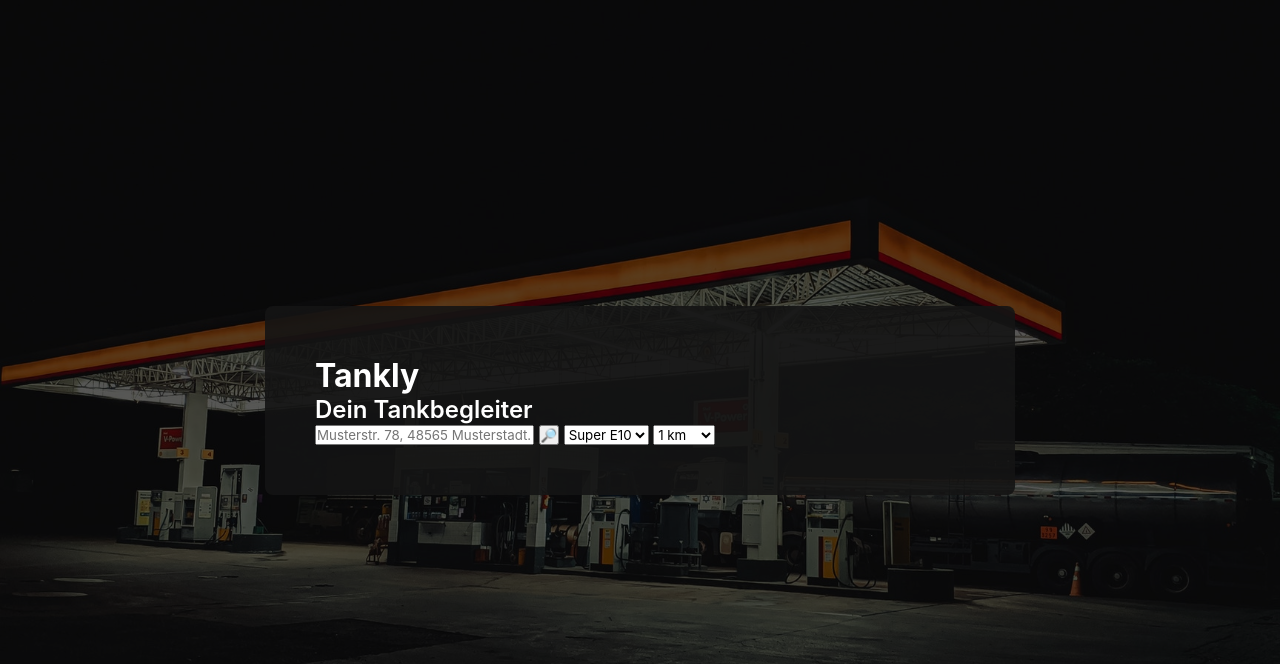
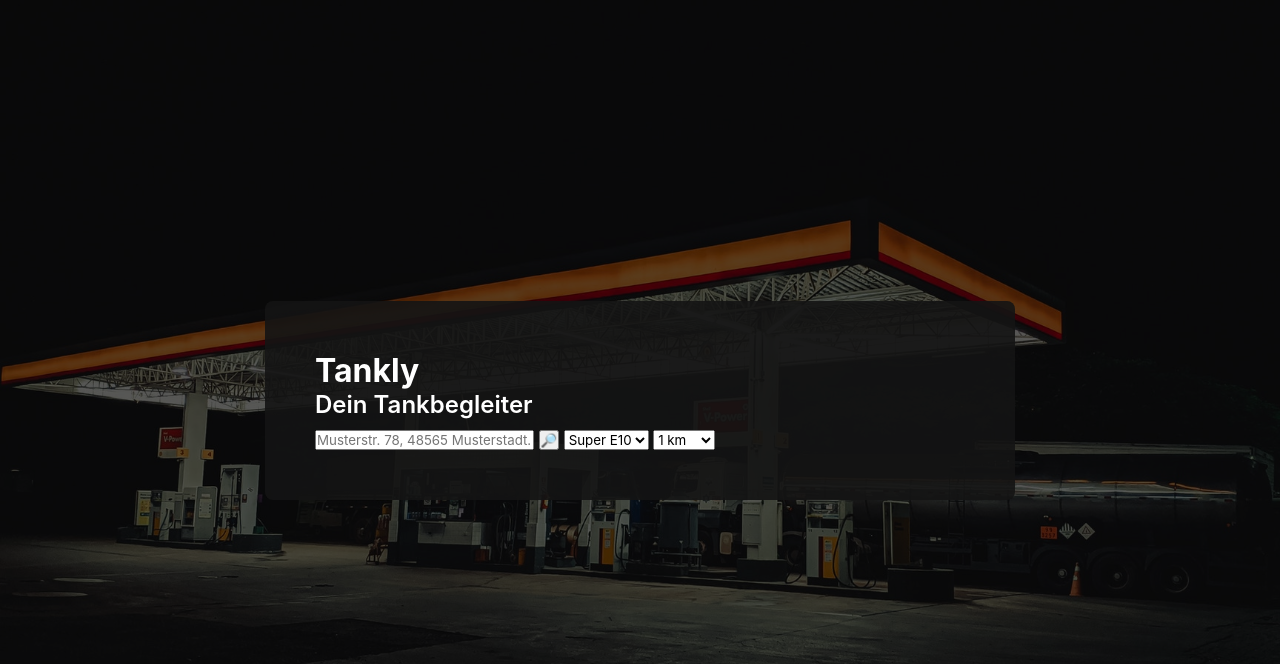
Before and after one commit to dawidduraj/tankly, a Flask app: page / in a window 1280 px wide. Shown: the top 664 px of the page. Run offline with Flask 2, Linux system fonts and the light colour scheme.

Commit message:
Add margin to h2

```diff
--- a/static/main.css
+++ b/static/main.css
@@ -48,3 +48,7 @@ a{
 a:hover{
     transform: scale(1.1);
 }
+
+h2{
+    margin-bottom: 10px;
+}
```
